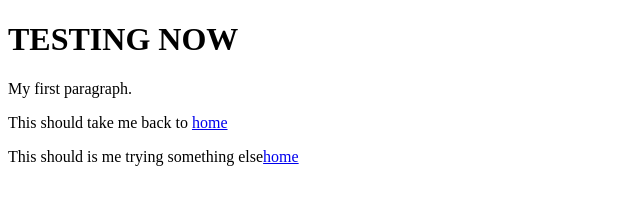
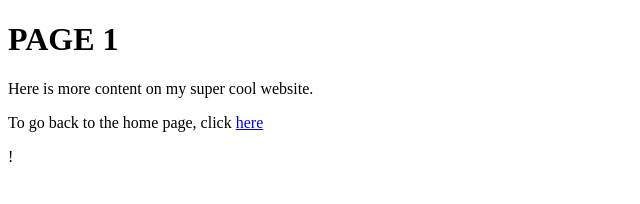
Before and after one commit to veronicanutting/HBS-web-demo, a plain HTML site: page page1.html in a window 1280 px wide. Shown: the whole page, without its empty margins (0-640 px from the left). Drawn offline with Linux system fonts and the light colour scheme.

Commit message:
mini updates

```diff
--- a/page1.html
+++ b/page1.html
@@ -2,11 +2,9 @@
 <html>
 <body>
 
-<h1>TESTING NOW</h1>
-<p>My first paragraph.</p>
-  <p>This should take me back to   <a href="index.html">home</a></p>
-  <p>This should is me trying something else<a href="/">home</a></p>
-
+<h1>PAGE 1</h1>
+<p>Here is more content on my super cool website.</p>
+<p>To go back to the home page, click <a href="index.html">here</a></p>!
 
 </body>
 </html>
```
